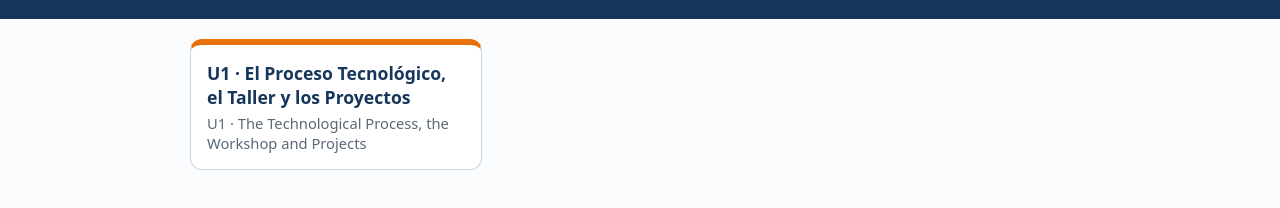
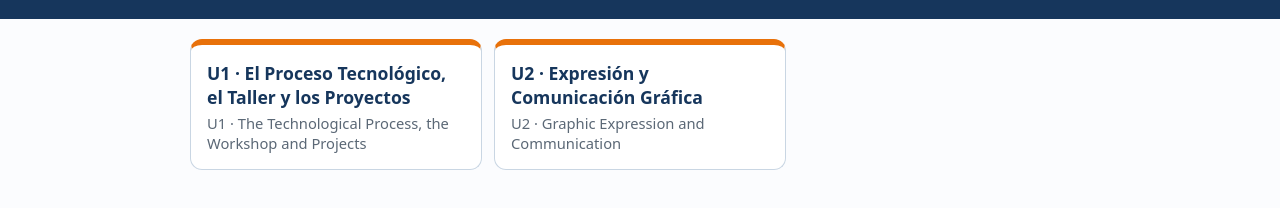
Before and after one commit to jesguesacole-png/materiales-tec-1eso, a plain HTML site: page index.html in a window 1280 px wide. Shown: the part 86-294 px from the top of the page. Drawn offline with Linux system fonts and the light colour scheme.

Commit message:
Update index.html

```diff
--- a/index.html
+++ b/index.html
@@ -12,4 +12,5 @@ a.u b{color:var(--navy);font-size:1.1rem} a.u span{color:#5b6876;font-size:.92re
 <header><h1>Tecnología y Digitalización · 1.º ESO</h1><p>Región de Murcia · Technology and Digitalisation · Year 1 ESO</p></header>
 <main>
 <a class="u" href="ud1/"><b>U1 · El Proceso Tecnológico, el Taller y los Proyectos</b><span>U1 · The Technological Process, the Workshop and Projects</span></a>
+<a class="u" href="ud2/"><b>U2 · Expresión y Comunicación Gráfica</b><span>U2 · Graphic Expression and Communication</span></a>
 </main></body></html>
```
